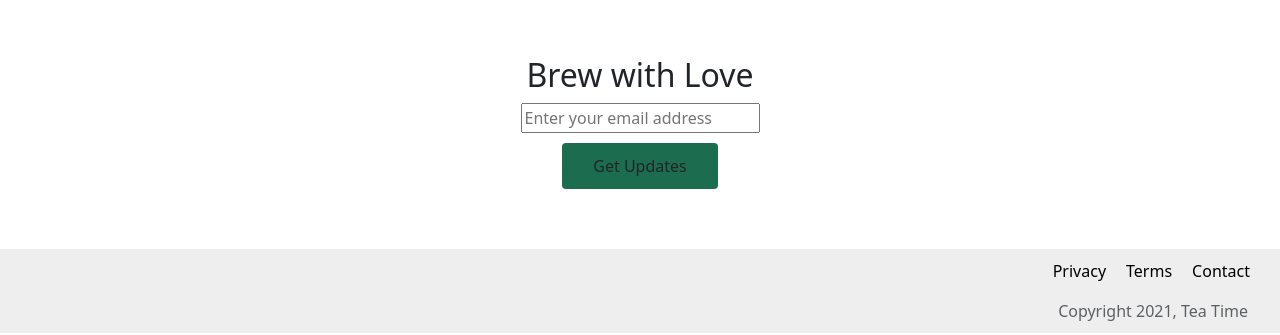
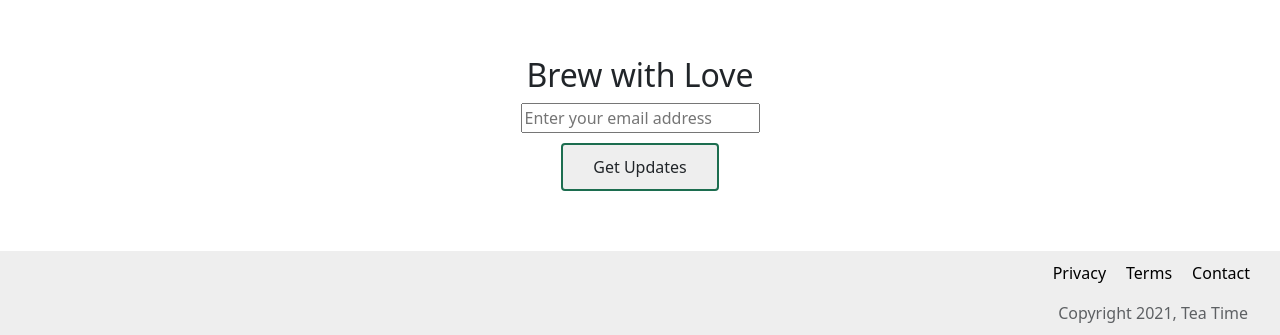
Before and after one commit to Chiamaka007/Product-Landing-Page, a plain HTML site: page index.html in a window 1280 px wide. Shown: the part 1689-2024 px from the top of the page. Drawn offline with nearby package versions, Linux system fonts and the light colour scheme.

Commit message:
updated button

```diff
--- a/app.css
+++ b/app.css
@@ -58,7 +58,8 @@
             border-radius: 4px;
           }
           .update-btn {
-            background-color: #1c6d4f;
+            border: 2px solid #1c6d4f;
+            background-color: #EEEEEE;
             margin: 10px;
             padding: 10px 30px;
 
```
